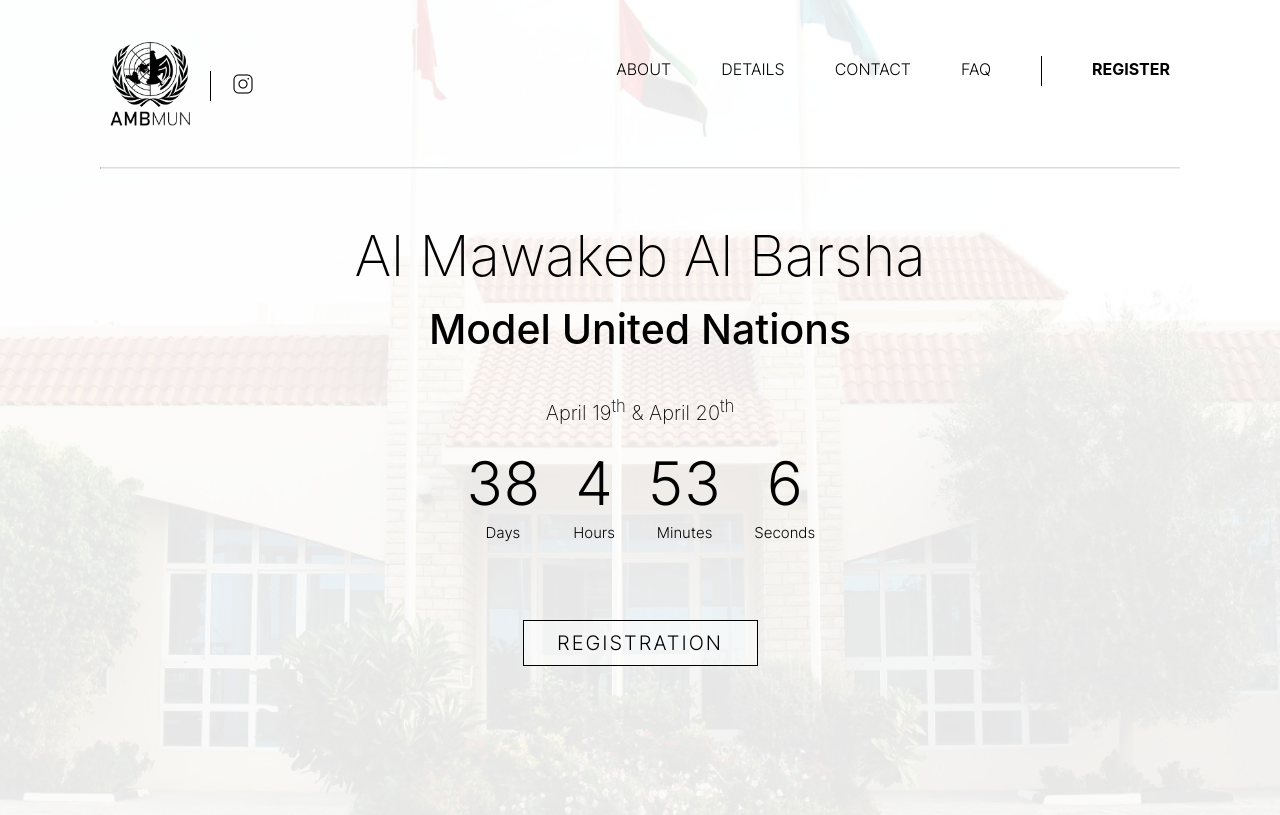
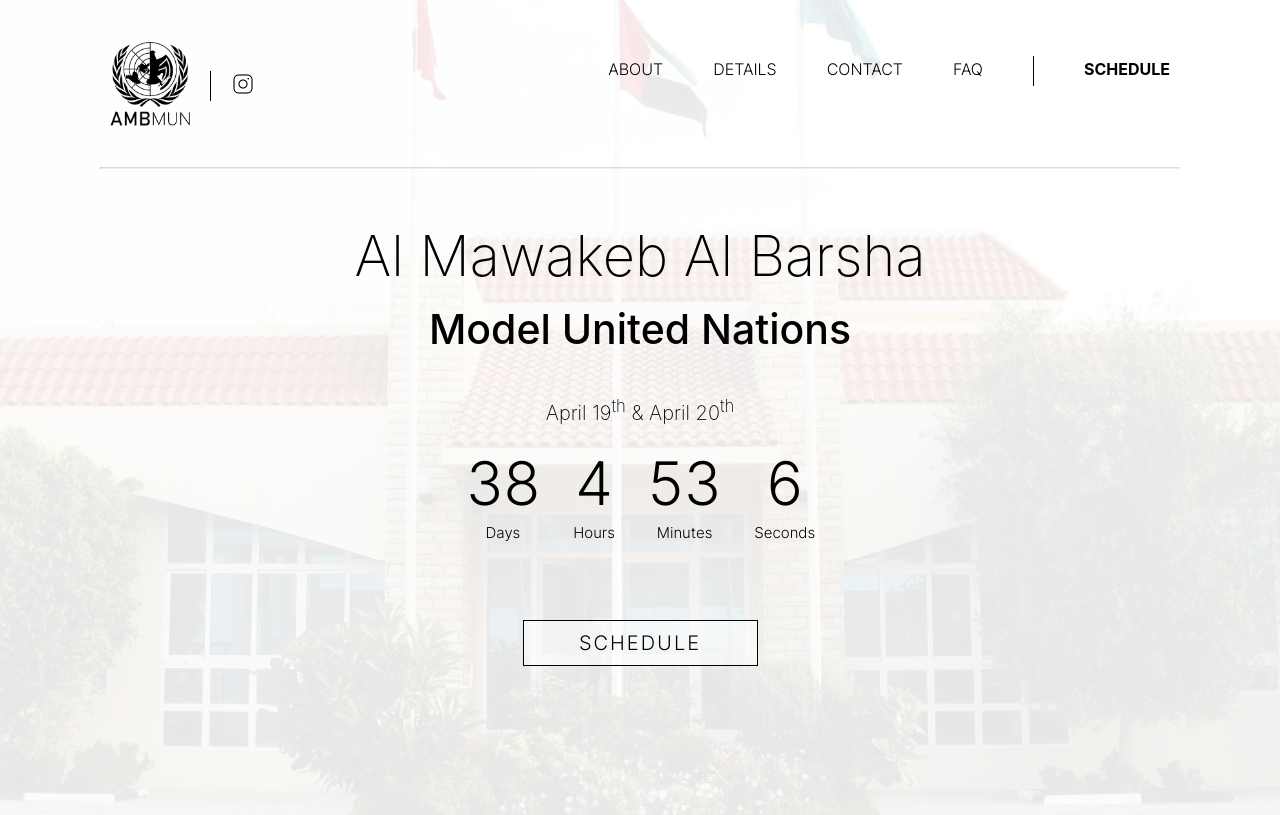
Before and after one commit to sulaimanabuqamar/AMBMUN, a Django app: page / in a window 1280 px wide. Shown: the top 815 px of the page. Run offline with Django 5.2, Linux system fonts and the light colour scheme; data comes from the database, SQL or seed files in the repository; both versions use the stored data as it was after the commit; some web fonts are replaced.

Commit message:
moved registration links to db

```diff
--- a/templates/base.html
+++ b/templates/base.html
@@ -58,8 +58,8 @@
                     height="30" viewBox="0 0 1 30" fill="none" xmlns="http://www.w3.org/2000/svg">
                     <line x1="0.5" y1="30" x2="0.5" stroke="black" />
                 </svg>
-                <a href="https://forms.gle/6C9AjPgBcnPy3vkd6" target="_blank"
-                    style="margin-right: 110px; margin-bottom: 5px; font-weight: bold; font-family: inter;">REGISTER</a>
+                <a href="{{ registration_link_url }}"
+                    style="margin-right: 110px; margin-bottom: 5px; font-weight: bold; font-family: inter;">{{ registration_link_text }}</a>
             </div>
         </div>
         <br>
@@ -116,8 +116,6 @@
             <a href="{% url 'about' %}" class="headertext mobile">ABOUT</a>
             <a href="{% url 'contact' %}" class="headertext mobile">CONTACT</a>
             <a href="{% url 'faq' %}" class="headertext mobile">FAQ</a>
-            <a href="https://forms.gle/6C9AjPgBcnPy3vkd6" style="font-weight: bold; font-family: inter;"
-                class="headertext mobile">REGISTER</a>
         </div>
         <div onclick="toggleDrawer(true)" style="width: 30%; height: 100%; background-color: transparent;"></div>
     </div>
--- a/templates/index.html
+++ b/templates/index.html
@@ -58,8 +58,8 @@
                 </table>
             </div>
             <div class="centerer" style="margin-top: 75px; padding-bottom: 150px;">
-                <a href="https://forms.gle/6C9AjPgBcnPy3vkd6" target="_blank" class="subtlelink">
-                    <button style="height: 46px;">REGISTRATION</button>
+                <a href="{{ registration_link_url }}" class="subtlelink">
+                    <button style="height: 46px;">{{ registration_link_text }}</button>
                 </a>
             </div>
         </div>
```
Also changed, not shown: db.sqlite3.
